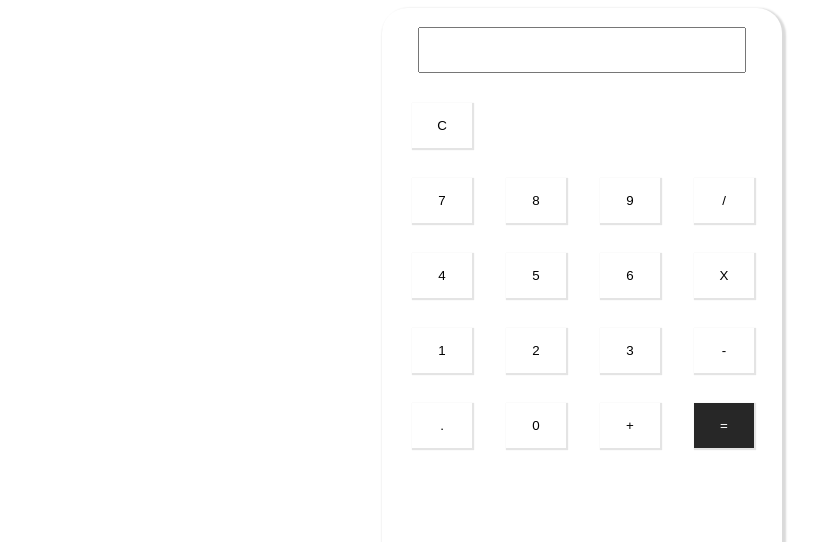
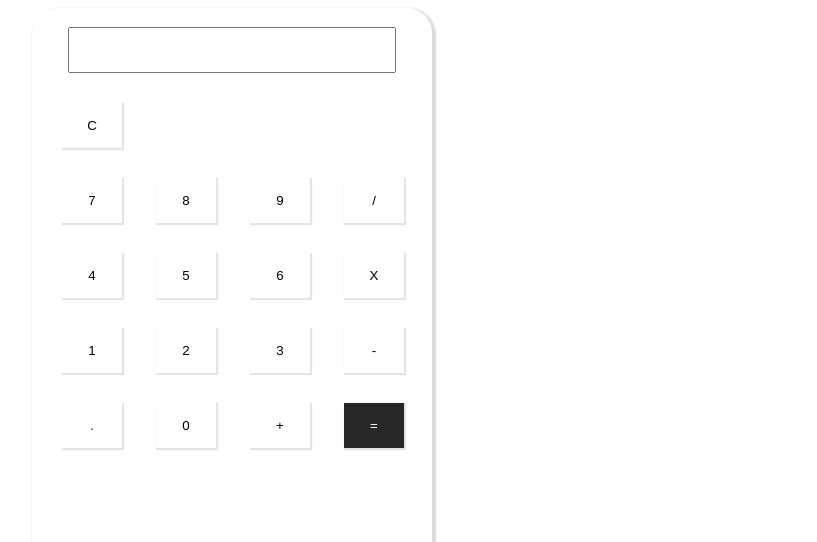
Before and after one commit to branwith/jscalculator, a plain HTML site: page index.html in a window 1280 px wide. Shown: the top 542 px of the page, without its empty margins (26-843 px from the left). Drawn offline with Linux system fonts and the light colour scheme.

Commit message:
Update style.css

```diff
--- a/style.css
+++ b/style.css
@@ -2,7 +2,7 @@
     width: 400px;
     height: 600px;
     background-color: rgb(255, 255, 255);
-    margin-left: 400px;
+    margin-left: 50px;
     box-shadow: 2px 2px 2px 2px rgb(218, 218, 218);
     border-radius: 25px;
 
```
